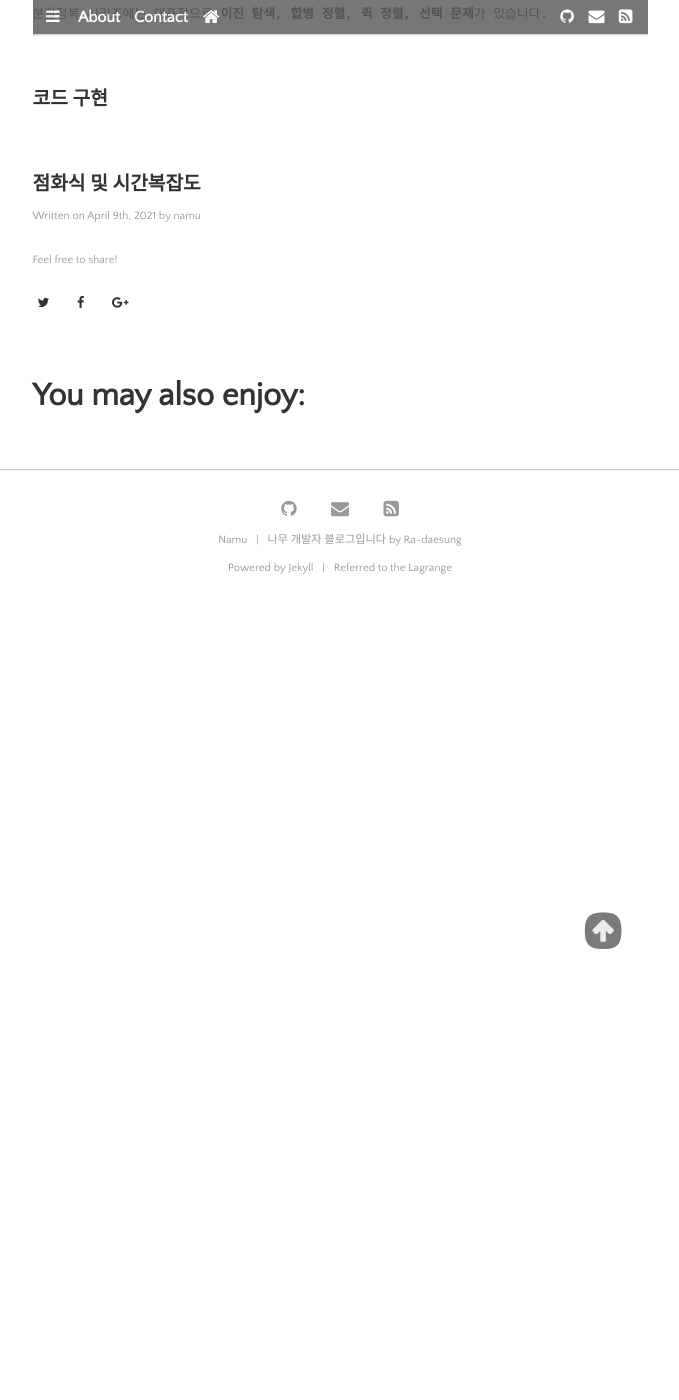
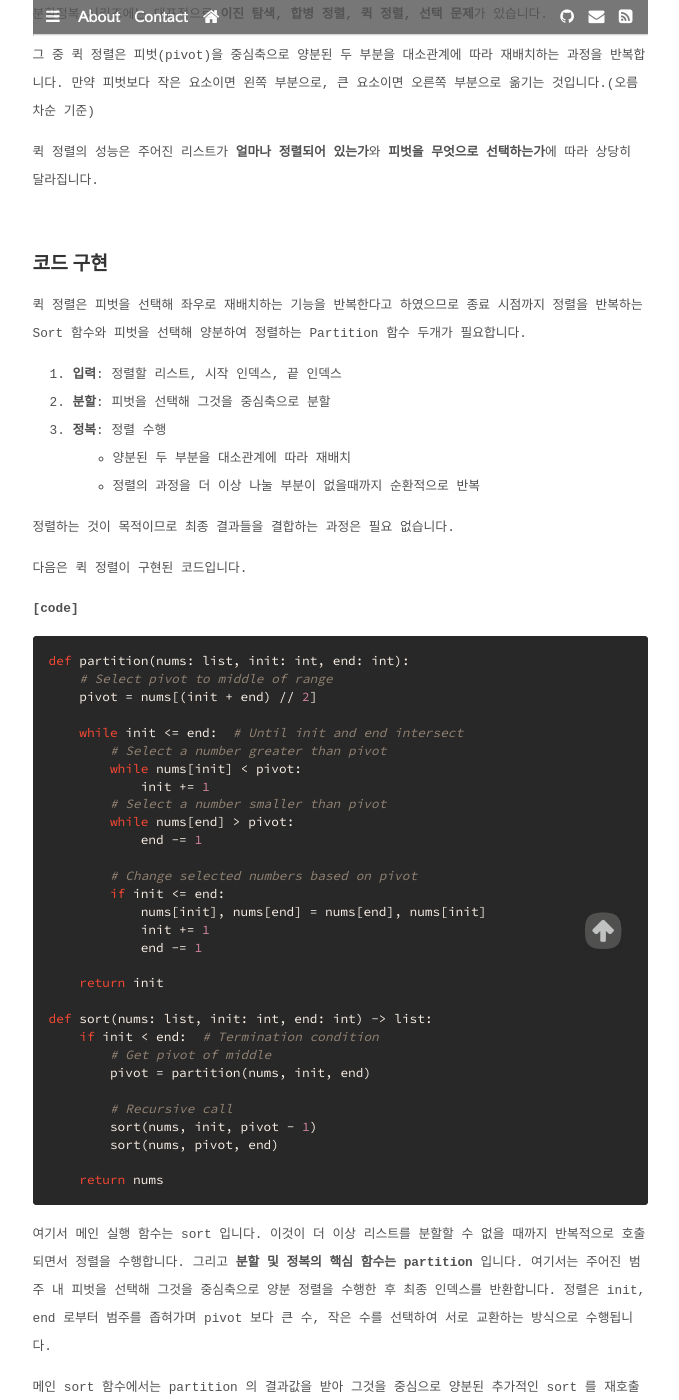
Before and after one commit to daesungRa/namu, a Jekyll site: the page built from _posts/algorithm-theory/2021-04-09-quick-sort.markdown, in a window 1280 px wide and 1400 px high, scrolled down 991 px. Shown: the whole window, without its empty margins (300-979 px from the left). Built offline with Jekyll 4.4.1, drawn with Linux system fonts in a browser that asks for light colours; some web fonts are replaced; some of the changed text lies outside the part shown.

Commit message:
post: Add quick sort to algorithm-theory

````diff
--- a/_posts/algorithm-theory/2021-04-09-quick-sort.markdown
+++ b/_posts/algorithm-theory/2021-04-09-quick-sort.markdown
@@ -24,10 +24,88 @@
 
 분할정복 시리즈에는 대표적으로 **이진 탐색, 합병 정렬, 퀵 정렬, 선택 문제**가 있습니다.
 
+그 중 퀵 정렬은 피벗(pivot)을 중심축으로 양분된 두 부분을 대소관계에 따라 재배치하는 과정을 반복합니다.
+만약 피벗보다 작은 요소이면 왼쪽 부분으로, 큰 요소이면 오른쪽 부분으로 옮기는 것입니다.(오름차순 기준)
 
+퀵 정렬의 성능은 주어진 리스트가 **얼마나 정렬되어 있는가**와 **피벗을 무엇으로 선택하는가**에 따라 상당히 달라집니다.
 
 <br>
 ## 코드 구현
 
+퀵 정렬은 피벗을 선택해 좌우로 재배치하는 기능을 반복한다고 하였으므로
+종료 시점까지 정렬을 반복하는 Sort 함수와 피벗을 선택해 양분하여 정렬하는 Partition 함수 두개가 필요합니다.
+
+1. **입력**: 정렬할 리스트, 시작 인덱스, 끝 인덱스
+2. **분할**: 피벗을 선택해 그것을 중심축으로 분할
+3. **정복**: 정렬 수행
+    - 양분된 두 부분을 대소관계에 따라 재배치
+    - 정렬의 과정을 더 이상 나눌 부분이 없을때까지 순환적으로 반복
+
+정렬하는 것이 목적이므로 최종 결과들을 결합하는 과정은 필요 없습니다.
+
+다음은 퀵 정렬이 구현된 코드입니다.
+
+**[code]**
+
+```python
+def partition(nums: list, init: int, end: int):
+    # Select pivot to middle of range
+    pivot = nums[(init + end) // 2]
+
+    while init <= end:  # Until init and end intersect
+        # Select a number greater than pivot
+        while nums[init] < pivot:
+            init += 1
+        # Select a number smaller than pivot
+        while nums[end] > pivot:
+            end -= 1
+
+        # Change selected numbers based on pivot
+        if init <= end:
+            nums[init], nums[end] = nums[end], nums[init]
+            init += 1
+            end -= 1
+
+    return init
+
+def sort(nums: list, init: int, end: int) -> list:
+    if init < end:  # Termination condition
+        # Get pivot of middle
+        pivot = partition(nums, init, end)
+
+        # Recursive call
+        sort(nums, init, pivot - 1)
+        sort(nums, pivot, end)
+
+    return nums
+```
+
+여기서 메인 실행 함수는 sort 입니다.
+이것이 더 이상 리스트를 분할할 수 없을 때까지 반복적으로 호출되면서 정렬을 수행합니다.
+그리고 **분할 및 정복의 핵심 함수는 partition** 입니다.
+여기서는 주어진 범주 내 피벗을 선택해 그것을 중심축으로 양분 정렬을 수행한 후 최종 인덱스를 반환합니다.
+정렬은 init, end 로부터 범주를 좁혀가며 pivot 보다 큰 수, 작은 수를 선택하여 서로 교환하는 방식으로 수행됩니다.
+
+메인 sort 함수에서는 partition 의 결과값을 받아 그것을 중심으로 양분된 추가적인 sort 를 재호출 합니다.
+더 이상 양분이 불가능한 경우 재귀 호출은 종료되며 그것의 결과가 곧 정렬된 리스트가 됩니다.
+
+이 로직에서 주목해야 할 점은 **피벗을 무엇으로 선택하는가** 입니다.
+앞서 이야기했듯 알고리즘의 성능은 피벗 선택에 따라 좌우되기 때문입니다.
+위 구현에서는 피벗을 범주 내 중간값으로 선정하도록 코딩했는데, 경우에 따라 이것을 리스트의 첫 번째 값으로 해도 무방할 수 있습니다.
+
+만약 충분히 뒤섞여 있는 리스트가 주어진다면 첫 번째 값도 큰 문제는 없습니다.
+어차피 모든 분할 정렬을 수행해야 하기 때문입니다.
+하지만 완전히 정렬된 리스트가 주어져 분할의 결과가 한쪽으로 치우치는 최악의 경우가 발생하면
+불필요한 탐색 및 분할의 과정이 반복수행되어 성능상 문제가 될 수 있습니다.
+
+- **극심한 불균형적 분할**
+    - 첫 번째 요소를 피벗으로 선택하는 과정에서, 이미 정렬된 리스트가 주어지는 경우
+    - 가장 작거나 큰 값이 피벗이 되어 나머지 모든 요소들이 한쪽 분할에 치우치는 결과가 나옴
+    - 즉, 0:n-1 혹은 n-1:0 으로 분할되는 상황
+
 <br>
 ## 점화식 및 시간복잡도
+
+정리하자면, 알고리즘이 최악의 성능을 나타내게 되는 상황은 다음과 같습니다.
+
+> 완전히 정렬된 리스트 + 첫 번째 인덱스의 피벗
````
